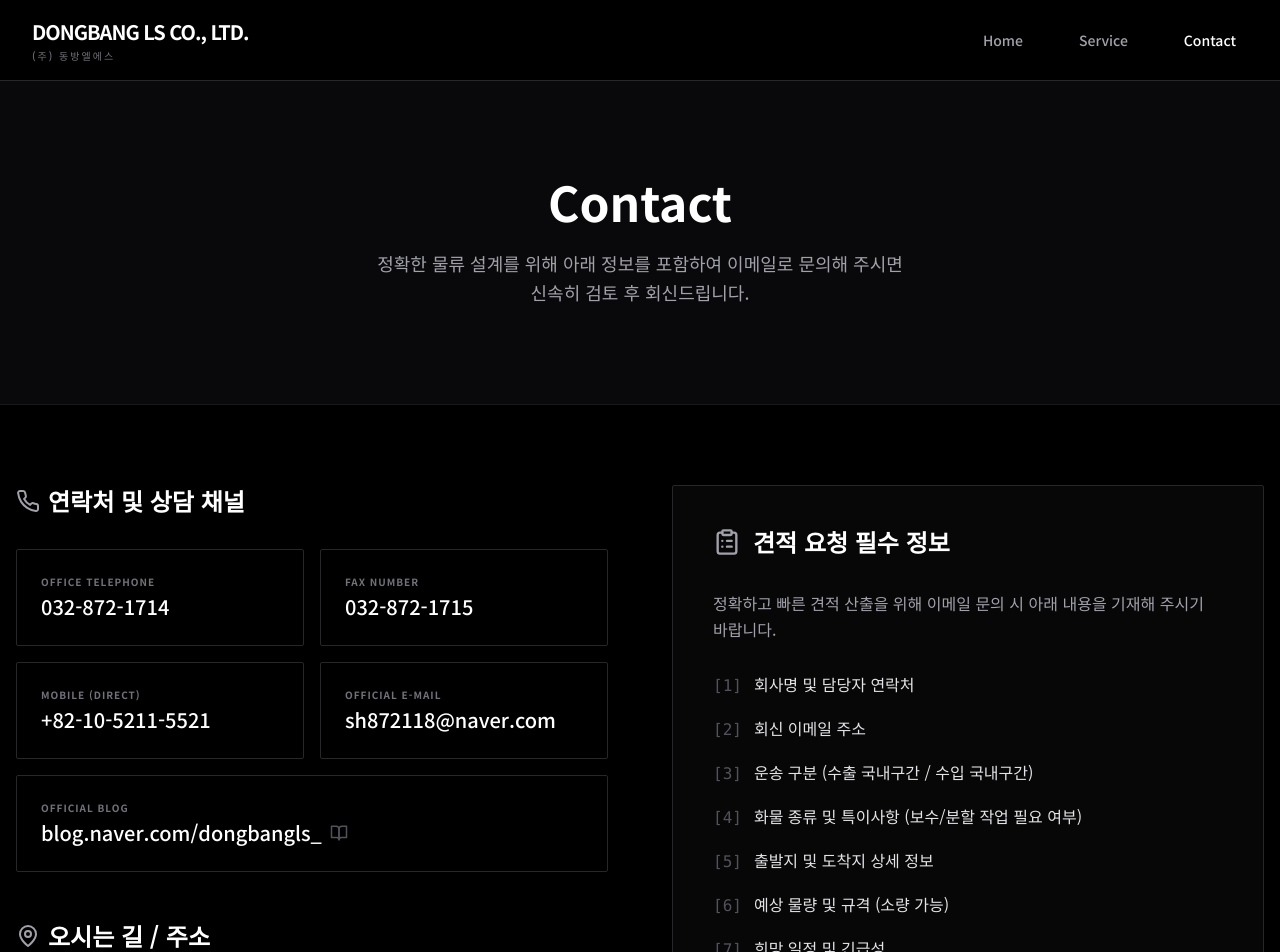
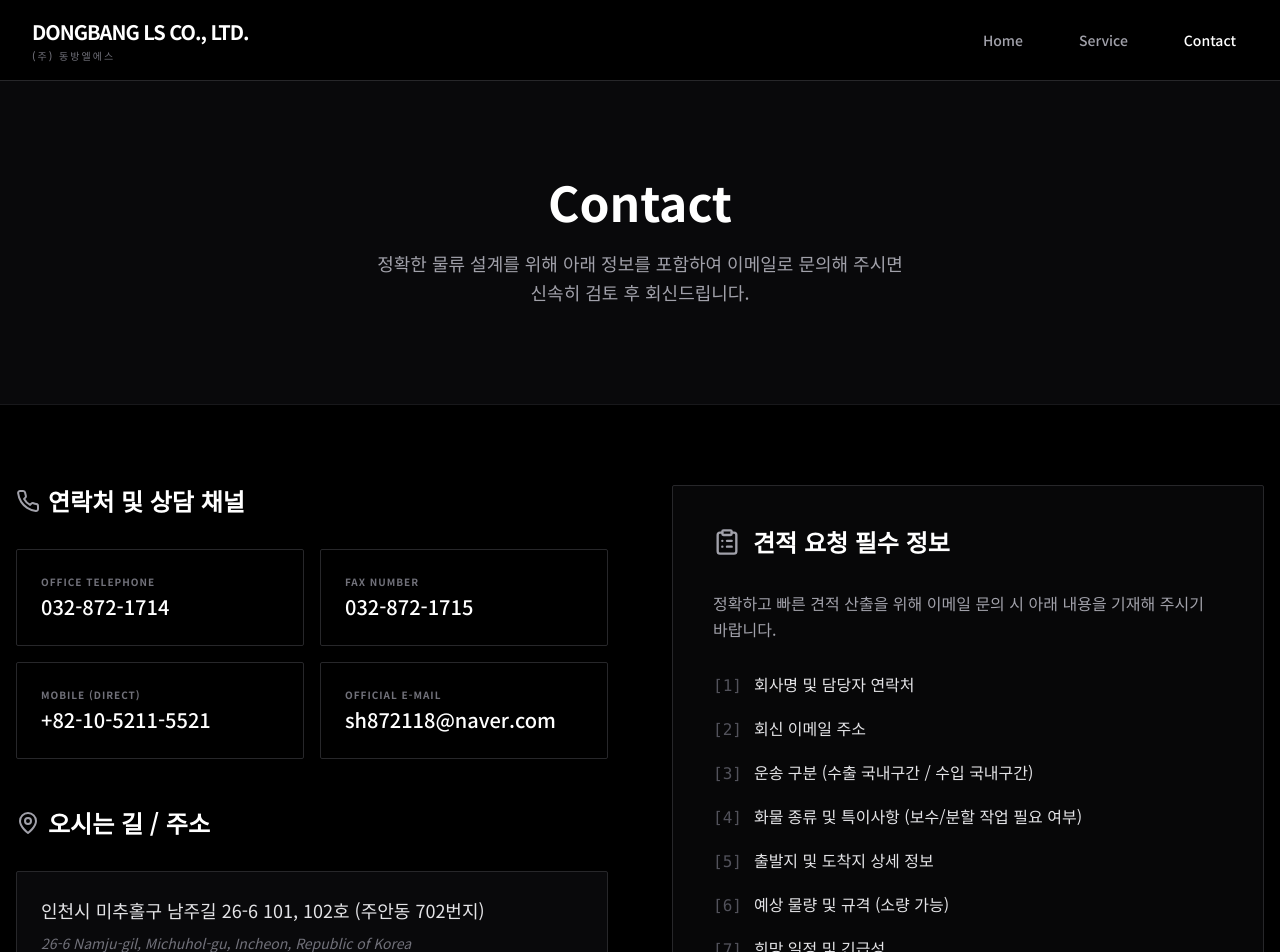
Before and after one commit to Jun7892/DBLS, a React (Vite) app: page /#/contact in a window 1280 px wide. Shown: the top 952 px of the page. Built offline with nearby package versions, Linux system fonts and the light colour scheme.

Commit message:
feat: Remove unused blog link from contact page
The official blog link was removed from the contact page as it is no longer relevant or actively maintained. This simplifies the contact information displayed to users.

```diff
--- a/pages/ContactPage.tsx
+++ b/pages/ContactPage.tsx
@@ -1,5 +1,5 @@
 import React from 'react';
-import { Mail, Phone, Clock, FileText, ClipboardList, Printer, MapPin, BookOpen } from 'lucide-react';
+import { Mail, Phone, FileText, ClipboardList, MapPin } from 'lucide-react';
 
 const ContactPage: React.FC = () => {
   const inquiryFields = [
@@ -50,15 +50,6 @@
                 <div className="p-6 border border-zinc-800 rounded-sm">
                   <p className="text-[10px] text-zinc-500 font-bold uppercase tracking-widest mb-1">Official E-mail</p>
                   <p className="text-xl font-medium break-all">sh872118@naver.com</p>
-                </div>
-                <div className="p-6 border border-zinc-800 rounded-sm sm:col-span-2 hover:border-zinc-500 transition-colors group">
-                  <a href="https://blog.naver.com/dongbangls_" target="_blank" rel="noopener noreferrer" className="block">
-                    <p className="text-[10px] text-zinc-500 font-bold uppercase tracking-widest mb-1 group-hover:text-zinc-300">Official Blog</p>
-                    <div className="flex items-center gap-2">
-                      <p className="text-xl font-medium">blog.naver.com/dongbangls_</p>
-                      <BookOpen size={18} className="text-zinc-600 group-hover:text-zinc-300" />
-                    </div>
-                  </a>
                 </div>
               </div>
             </div>
```
